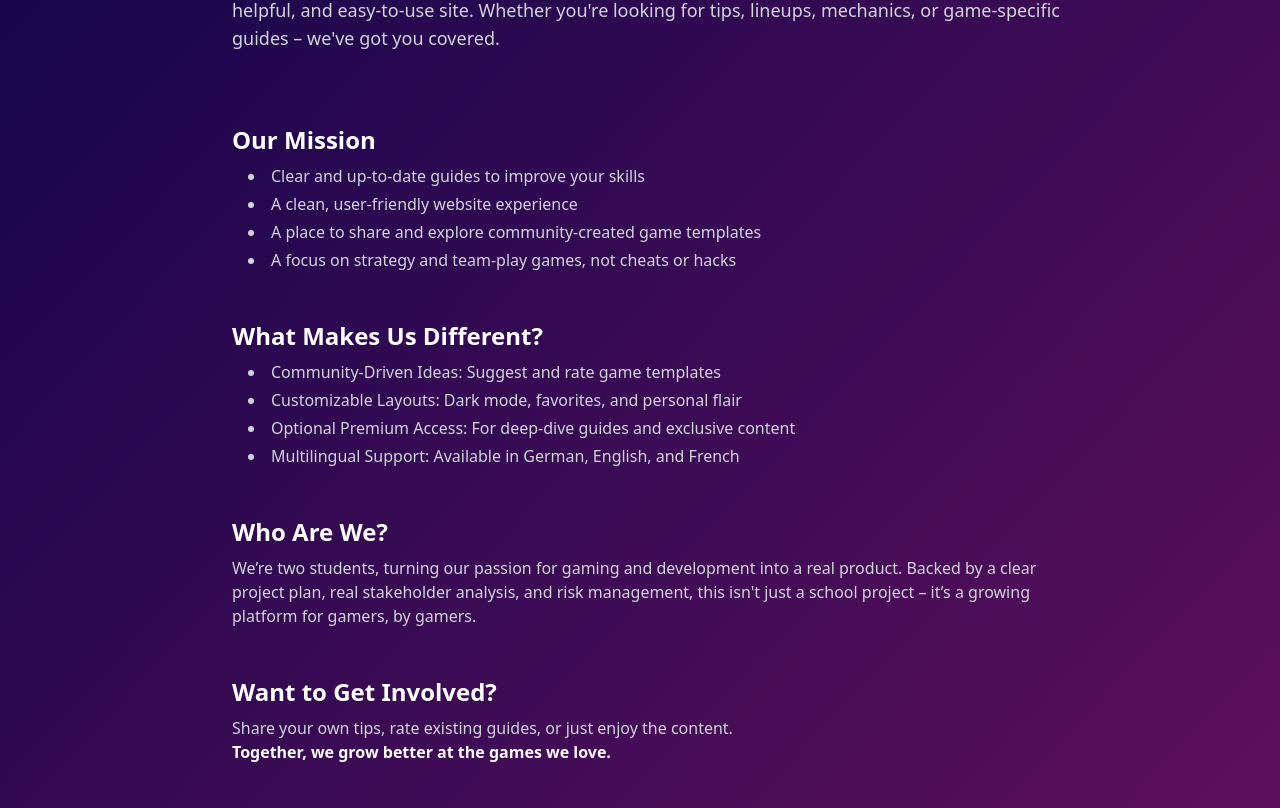
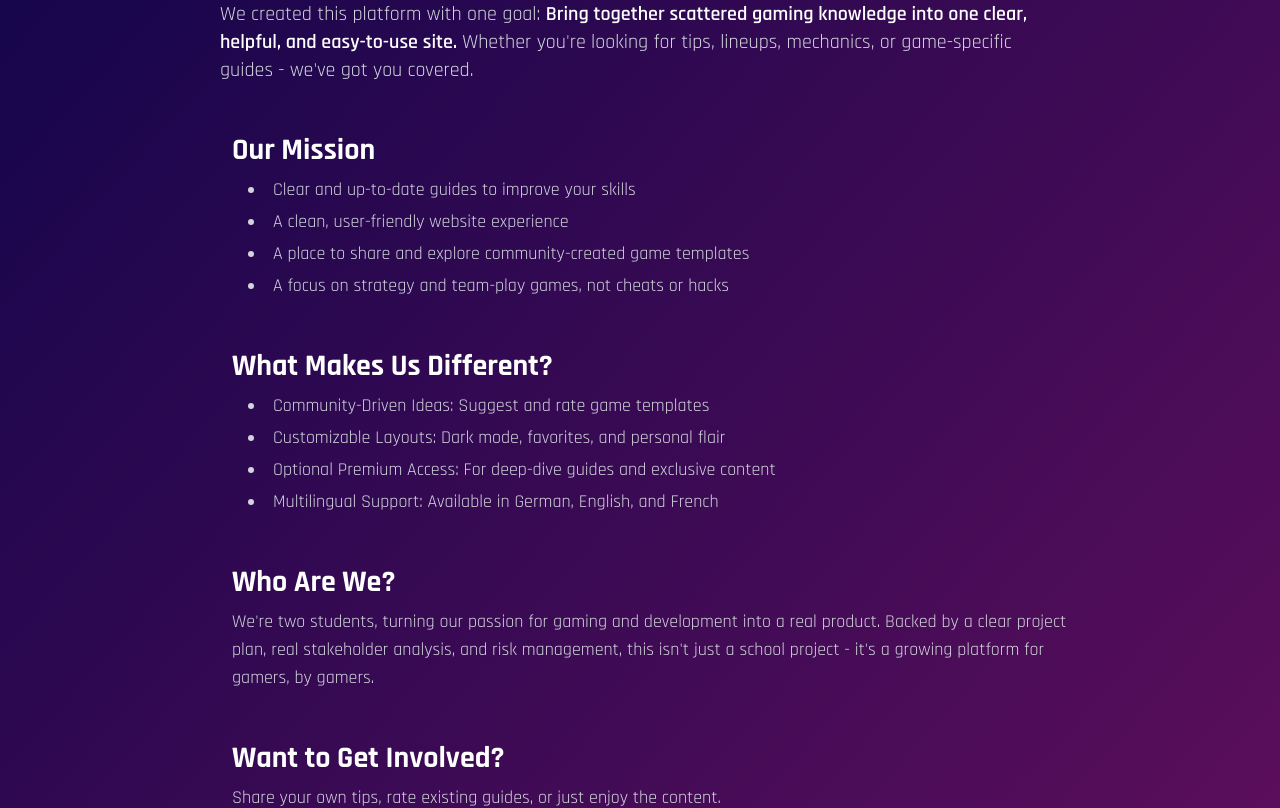
Before and after one commit to davide-muzzi/404SkillNotFound, a Vue app: page /about in a window 1280 px wide. Shown: the part 360-1168 px from the top of the page. Built offline with nearby package versions, Linux system fonts and the light colour scheme.

Commit message:
style(fonts): apply fonts to about page

```diff
--- a/src/views/AboutView.vue
+++ b/src/views/AboutView.vue
@@ -1,27 +1,23 @@
 <template>
   <div class="pt-24 min-h-screen px-6">
-    <div class="max-w-4xl mx-auto">
-      <h1 class="text-4xl font-extrabold text-white mb-6 tracking-tight text-center">
-        404SkillNotFound
-      </h1>
+    <div class="max-w-4xl mx-auto font-rajdhani">
+      <h1 class="text-5xl font-extrabold text-white mb-12 tracking-tight text-center">404SkillNotFound</h1>
 
-      <p class="text-lg text-gray-300 mb-12 text-center">
+      <p class="text-xl text-gray-300 mb-12 text-center">
         Your new favorite hub for improving your gameplay across a variety of strategy and team-based games.
 
       </p>
 
-        <p class="text-gray-300 text-lg mb-12 ml-10">
+        <p class="text-gray-300 text-xl mb-12 ml-7 mr-5">
           We created this platform with one goal:
-Bring together scattered gaming knowledge into one clear, helpful, and easy-to-use site.
-
-Whether you're looking for tips, lineups, mechanics, or game-specific guides – we've got you covered.
+          <span class="font-semibold text-white">Bring together scattered gaming knowledge into one clear, helpful, and easy-to-use site.</span>
+          Whether you're looking for tips, lineups, mechanics, or game-specific guides - we've got you covered.
         </p>
-      <br />
 
       <!-- Our Mission -->
       <section class="mb-12 ml-10">
-        <h2 class="text-2xl font-bold text-white mb-2 ">Our Mission</h2>
-        <ul class="list-disc list-inside text-gray-300 space-y-1 pl-4">
+        <h2 class="text-3xl font-bold text-white mb-2 ">Our Mission</h2>
+        <ul class="list-disc list-inside text-gray-300 space-y-1 pl-4 text-lg">
           <li>Clear and up-to-date guides to improve your skills</li>
           <li>A clean, user-friendly website experience</li>
           <li>A place to share and explore community-created game templates</li>
@@ -31,8 +27,8 @@ Whether you're looking for tips, lineups, mechanics, or game-specific guides –
 
       <!-- What Makes Us Different -->
       <section class="mb-12 ml-10">
-        <h2 class="text-2xl font-bold text-white mb-2">What Makes Us Different?</h2>
-        <ul class="list-disc list-inside text-gray-300 space-y-1 pl-4">
+        <h2 class="text-3xl font-bold text-white mb-2">What Makes Us Different?</h2>
+        <ul class="list-disc list-inside text-gray-300 space-y-1 pl-4 text-lg">
           <li>Community-Driven Ideas: Suggest and rate game templates</li>
           <li>Customizable Layouts: Dark mode, favorites, and personal flair</li>
           <li>Optional Premium Access: For deep-dive guides and exclusive content</li>
@@ -42,16 +38,16 @@ Whether you're looking for tips, lineups, mechanics, or game-specific guides –
 
       <!-- Who Are We -->
       <section class="mb-12 ml-10">
-        <h2 class="text-2xl font-bold text-white mb-2">Who Are We?</h2>
-        <p class="text-gray-300">
-          We’re two students, turning our passion for gaming and development into a real product. Backed by a clear project plan, real stakeholder analysis, and risk management, this isn't just a school project – it’s a growing platform for gamers, by gamers.
+        <h2 class="text-3xl font-bold text-white mb-2">Who Are We?</h2>
+        <p class="text-gray-300 text-lg">
+          We're two students, turning our passion for gaming and development into a real product. Backed by a clear project plan, real stakeholder analysis, and risk management, this isn't just a school project - it's a growing platform for gamers, by gamers.
         </p>
       </section>
 
       <!-- Get Involved -->
       <section class="mb-16 ml-10">
-        <h2 class="text-2xl font-bold text-white mb-2">Want to Get Involved?</h2>
-        <p class="text-gray-300">
+        <h2 class="text-3xl font-bold text-white mb-2">Want to Get Involved?</h2>
+        <p class="text-gray-300 text-lg">
           Share your own tips, rate existing guides, or just enjoy the content.
           <br />
           <span class="font-semibold text-white">Together, we grow better at the games we love.</span>
```
